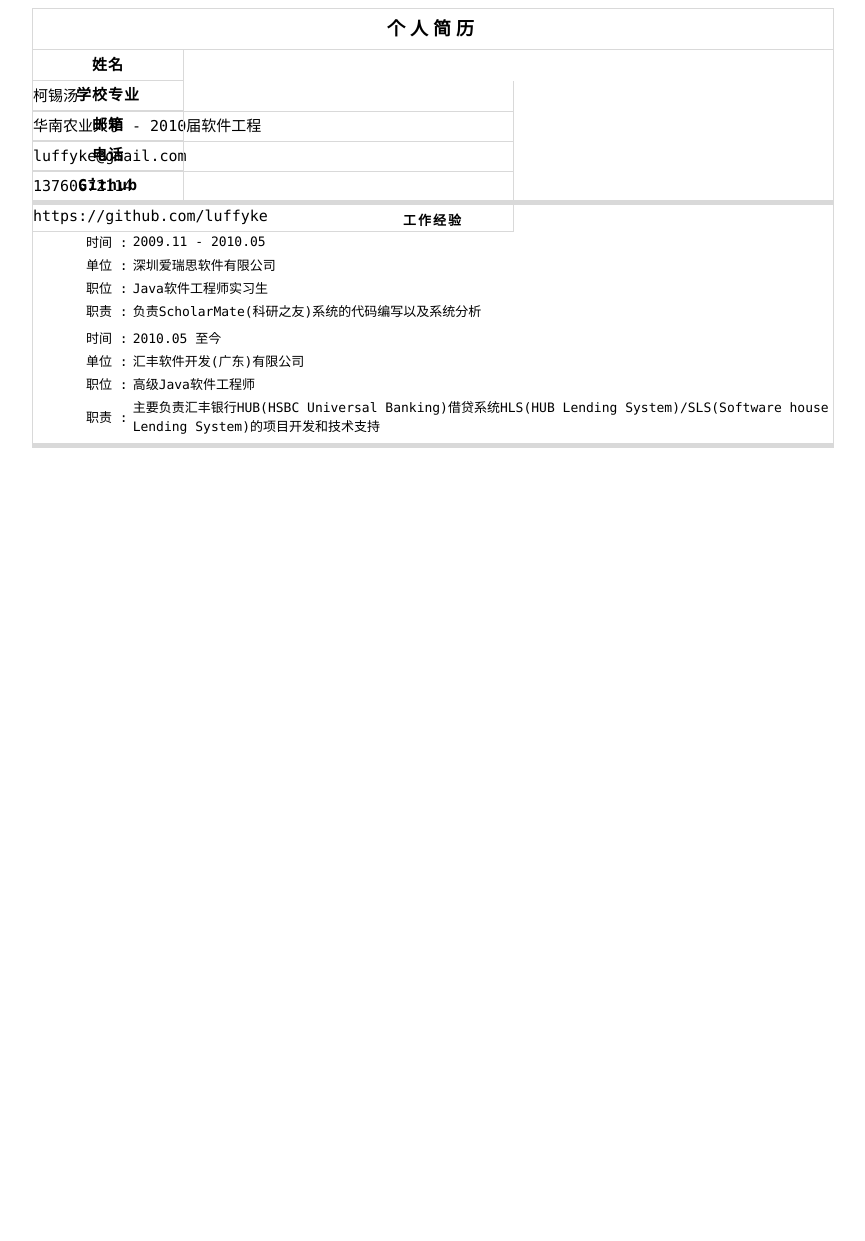
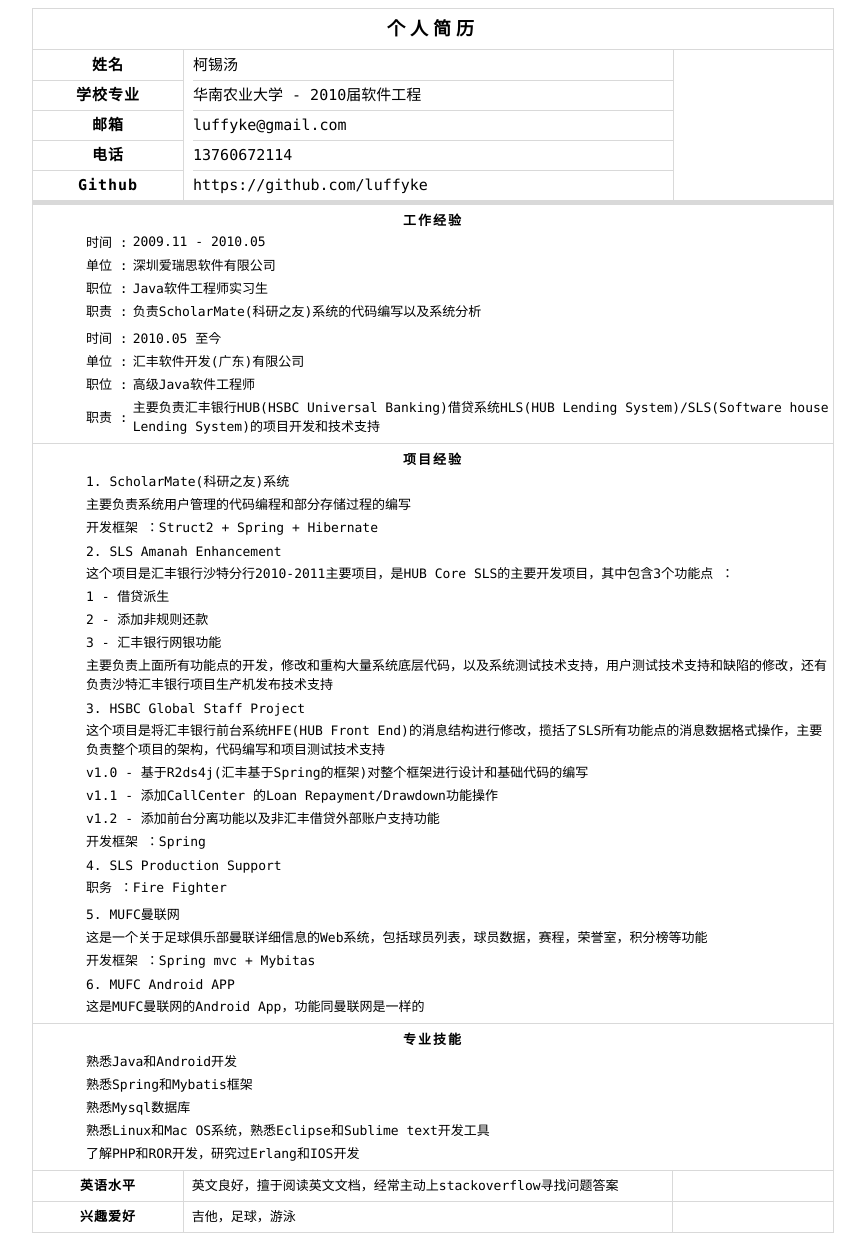
Before and after one commit to luffyke/bx-salary-ms, a PHP site: page /application/views/resume_view.php in a window 1280 px wide. Shown: the whole page, without its empty margins (207-1072 px from the left). Before the commit the page ends 448 px from the top, so only its background shows below. Run offline with PHP 8.4, Linux system fonts and the light colour scheme.

Commit message:
Resume add projects, english, skills and hobbies

```diff
--- a/application/views/resume_view.php
+++ b/application/views/resume_view.php
@@ -24,7 +24,7 @@ body {
 	font-size: 15px;
 }
 .row {
-	width : 80%;
+	width : 85%;
 	height: 30px;
 	line-height: 30px;
 }
@@ -43,6 +43,7 @@ body {
 	border-bottom : 1px solid #D9D9D9;
 	width : 480px;
 }
+
 .details {
 	font-size: 13px;
 }
@@ -65,10 +66,14 @@ body {
   	padding-top: 5px;
   	padding-bottom: 5px;
 }
-.projects {}
-.skills {}
-.english {}
-.hobbies {}
+.projects {
+	padding-top: 5px;
+  	padding-bottom: 5px;
+}
+.skills {
+	padding-top: 5px;
+  	padding-bottom: 5px;
+}
 
 .thin_split_line {
 	border-bottom : 1px solid #D9D9D9;
@@ -126,13 +131,71 @@ body {
 				</div>
 			</div>
 			<div class="thin_split_line"></div>
-			<div class="projects"></div>
+			<div class="projects">
+				<div class="details_title">项目经验</div>
+				<div class="details_content">
+					<table>
+						<tr><td>1. ScholarMate(科研之友)系统</td></tr>
+						<tr><td>主要负责系统用户管理的代码编程和部分存储过程的编写</td></tr>
+						<tr><td>开发框架 ：Struct2 + Spring + Hibernate</td></tr>
+						<tr><td></td></tr>
+						<tr><td>2. SLS Amanah Enhancement</td></tr>
+						<tr>
+						<td>这个项目是汇丰银行沙特分行2010-2011主要项目，是HUB Core SLS的主要开发项目，其中包含3个功能点 ：</td>
+						</tr>
+						<tr><td>1 - 借贷派生</td></tr>
+						<tr><td>2 - 添加非规则还款</td></tr>
+						<tr><td>3 - 汇丰银行网银功能</td></tr>
+						<tr><td>主要负责上面所有功能点的开发，修改和重构大量系统底层代码，以及系统测试技术支持，用户测试技术支持和缺陷的修改，还有负责沙特汇丰银行项目生产机发布技术支持</td></tr>
+						<tr><td></td></tr>
+						<tr><td>3. HSBC Global Staff Project</td></tr>
+						<tr><td>这个项目是将汇丰银行前台系统HFE(HUB Front End)的消息结构进行修改，揽括了SLS所有功能点的消息数据格式操作，主要负责整个项目的架构，代码编写和项目测试技术支持</td></tr>
+						<tr><td>v1.0 - 基于R2ds4j(汇丰基于Spring的框架)对整个框架进行设计和基础代码的编写</td></tr>
+						<tr><td>v1.1 - 添加CallCenter 的Loan Repayment/Drawdown功能操作</td></tr>
+						<tr><td>v1.2 - 添加前台分离功能以及非汇丰借贷外部账户支持功能</td></tr>
+						<tr><td>开发框架 ：Spring</td></tr>
+						<tr><td></td></tr>
+						<tr><td>4. SLS Production Support</td></tr>
+						<tr><td>职务 ：Fire Fighter</td></tr>
+						<tr><td></td></tr>
+						<tr><td>5. MUFC曼联网</td></tr>
+						<tr>
+						<td>这是一个关于足球俱乐部曼联详细信息的Web系统，包括球员列表，球员数据，赛程，荣誉室，积分榜等功能</td>
+						</tr>
+						<tr><td>开发框架 ：Spring mvc + Mybitas</td></tr>
+						<tr><td></td></tr>
+						<tr><td>6. MUFC Android APP</td></tr>
+						<tr><td>这是MUFC曼联网的Android App，功能同曼联网是一样的</td></tr>
+					</table>
+				</div>
+			</div>
 			<div class="thin_split_line"></div>
-			<div class="skills"></div>
+			<div class="skills">
+				<div class="details_title">专业技能</div>
+				<div class="details_content">
+					<table>
+						<tr><td>熟悉Java和Android开发</td></tr>
+						<tr><td>熟悉Spring和Mybatis框架</td></tr>
+						<tr><td>熟悉Mysql数据库</td></tr>
+						<tr><td>熟悉Linux和Mac OS系统，熟悉Eclipse和Sublime text开发工具</td></tr>
+						<tr><td>了解PHP和ROR开发，研究过Erlang和IOS开发</td></tr>
+					</table>
+				</div>
+			</div>
 			<div class="thin_split_line"></div>
-			<div class="english"></div>
+			<div>
+				<div class="row">
+					<span class="title">英语水平</span>
+					<span class="content">英文良好，擅于阅读英文文档，经常主动上stackoverflow寻找问题答案</span>
+				</div>
+			</div>
 			<div class="thin_split_line"></div>
-			<div class="hobbies"></div>
+			<div>
+				<div class="row">
+					<span class="title">兴趣爱好</span>
+					<span class="content">吉他，足球，游泳</span>
+				</div>
+			</div>
 		</div>
 	</div>
 </body>
```
